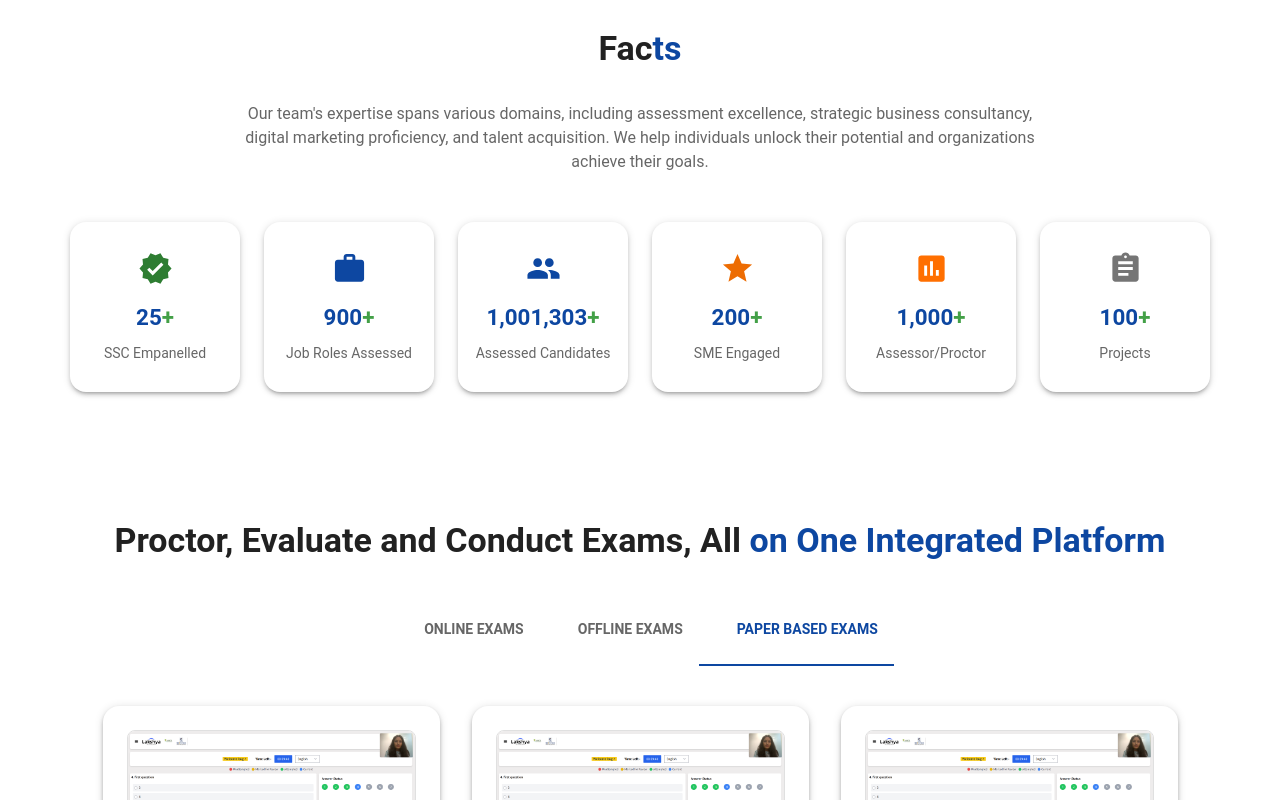
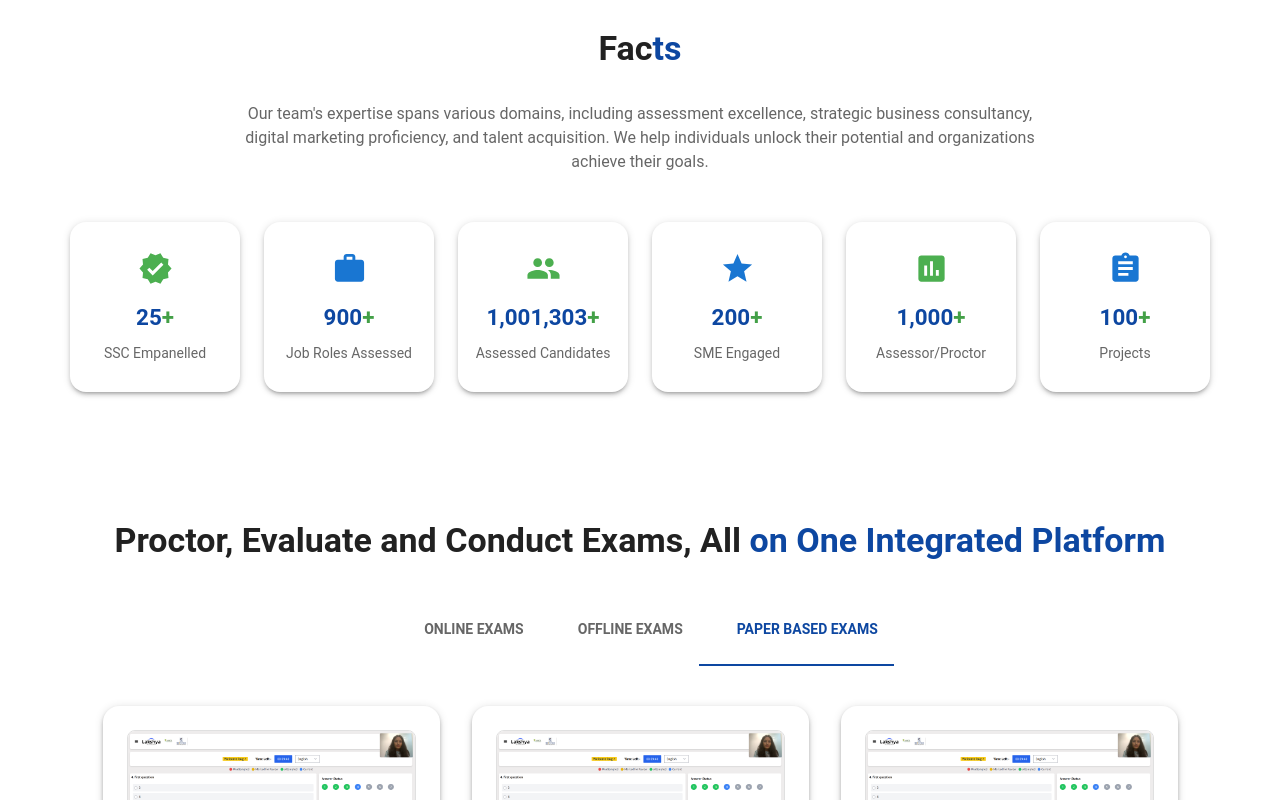
Before and after one commit to demorgia-dev-1/demorgia, a React (Vite) app: page / in a window 1280 px wide. Shown: the part 5905-6705 px from the top of the page. Built offline with nearby package versions, Linux system fonts and the light colour scheme; some icons are missing.

Commit message:
Updated code

```diff
--- a/src/components/Facts.jsx
+++ b/src/components/Facts.jsx
@@ -153,14 +153,14 @@ import {
   Assignment,
 } from "@mui/icons-material";
 
-// Facts data
+// Facts data (icon as component, no color here)
 const facts = [
-  { label: "SSC Empanelled", value: 25, icon: <Verified fontSize="large" color="success" /> },
-  { label: "Job Roles Assessed", value: 900, icon: <Work fontSize="large" color="primary" /> },
-  { label: "Assessed Candidates", value: 1001303, icon: <People fontSize="large" color="primary" /> },
-  { label: "SME Engaged", value: 200, icon: <Star fontSize="large" color="warning" /> },
-  { label: "Assessor/Proctor", value: 1000, icon: <Assessment fontSize="large" color="secondary" /> },
-  { label: "Projects", value: 100, icon: <Assignment fontSize="large" color="action" /> },
+  { label: "SSC Empanelled", value: 25, icon: Verified },
+  { label: "Job Roles Assessed", value: 900, icon: Work },
+  { label: "Assessed Candidates", value: 1001303, icon: People },
+  { label: "SME Engaged", value: 200, icon: Star },
+  { label: "Assessor/Proctor", value: 1000, icon: Assessment },
+  { label: "Projects", value: 100, icon: Assignment },
 ];
 
 const Facts = () => {
@@ -236,8 +236,19 @@ const Facts = () => {
         </motion.div>
 
         <Grid container spacing={3} justifyContent="center" ref={ref}>
-          {facts.map((fact, idx) => (
-            <Grid item xs={12} sm={6} md={2} sx={{ display: "flex", justifyContent: "center" }}>
+          {facts.map((fact, idx) => {
+            const IconComponent = fact.icon;
+            const iconColor = idx % 2 === 0 ? "#4CAF50" : "#1976D2";
+
+            return (
+              <Grid
+                item
+                xs={12}
+                sm={6}
+                md={2}
+                key={idx}
+                sx={{ display: "flex", justifyContent: "center" }}
+              >
                 <motion.div
                   initial={{ opacity: 0, y: idx % 2 === 0 ? 20 : -20 }}
                   animate={inView ? { opacity: 1, y: 0 } : {}}
@@ -246,8 +257,8 @@ const Facts = () => {
                   <Paper
                     elevation={3}
                     sx={{
-                    width: 170, // increased from 150
-                    height: 170, // increased from 150
+                      width: 170,
+                      height: 170,
                       p: 2,
                       textAlign: "center",
                       borderRadius: 4,
@@ -263,7 +274,9 @@ const Facts = () => {
                       },
                     }}
                   >
-                  <Box sx={{ mb: 1 }}>{fact.icon}</Box>
+                    <Box sx={{ mb: 1 }}>
+                      <IconComponent fontSize="large" sx={{ color: iconColor }} />
+                    </Box>
                     <Typography
                       fontSize="1.4rem"
                       fontWeight={700}
@@ -282,7 +295,8 @@ const Facts = () => {
                   </Paper>
                 </motion.div>
               </Grid>
-          ))}
+            );
+          })}
         </Grid>
       </Box>
     </Box>
--- a/src/components/Footer.jsx
+++ b/src/components/Footer.jsx
@@ -252,15 +252,19 @@ const Footer = () => (
     />
     <Button
   variant="contained"
-      color="secondary"
   sx={{
     color: "white",
     borderRadius: "0 4px 4px 0",
     px: 3,
+    background: "linear-gradient(to right, #1565c0, #0d47a1)",
+    "&:hover": {
+      background: "linear-gradient(to right, #0d47a1, #1565c0)",
+    },
   }}
 >
   SUBSCRIBE
 </Button>
+
   </Box>
 
   <Box mt={2}>
--- a/src/components/Solutions.jsx
+++ b/src/components/Solutions.jsx
@@ -285,16 +285,16 @@ const Solutions = () => {
     bottom: 0,
     left: 0,
     width: "100%",
-          height: 200,
+    height: 160,
     zIndex: 0,
   }}
-        viewBox="0 0 1440 100"
+  viewBox="0 0 1440 160"
   xmlns="http://www.w3.org/2000/svg"
   preserveAspectRatio="none"
 >
   <path
     fill="#1976D2"
-          d="M0,32L60,48C120,64,240,96,360,96C480,96,600,64,720,48C840,32,960,32,1080,32C1200,32,1320,32,1380,32L1440,32V100H1380C1320,100,1200,100,1080,100C960,100,840,100,720,100C600,100,480,100,360,100C240,100,120,100,60,100H0Z"
+    d="M0,64 C360,160 1080,0 1440,96 L1440,160 L0,160 Z"
   />
 </Box>
 
```
Lines whose indentation alone changed are shown as unchanged.
